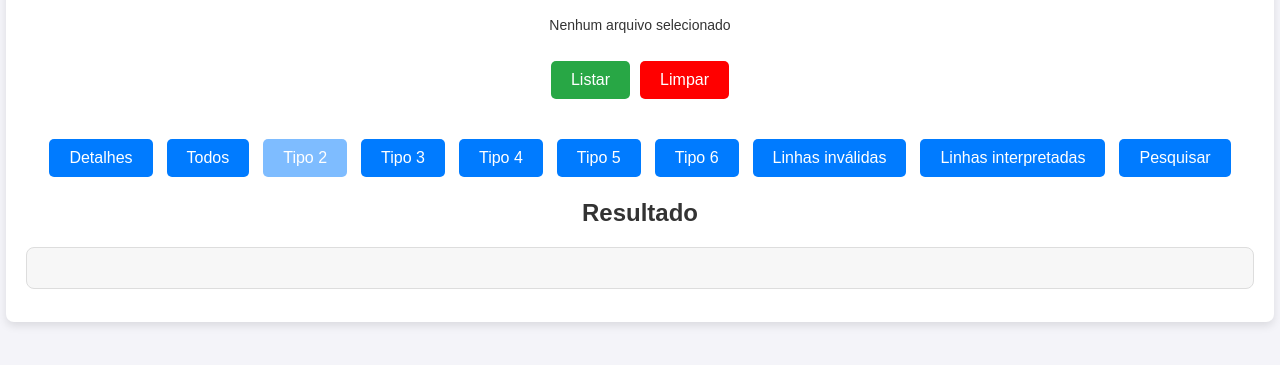
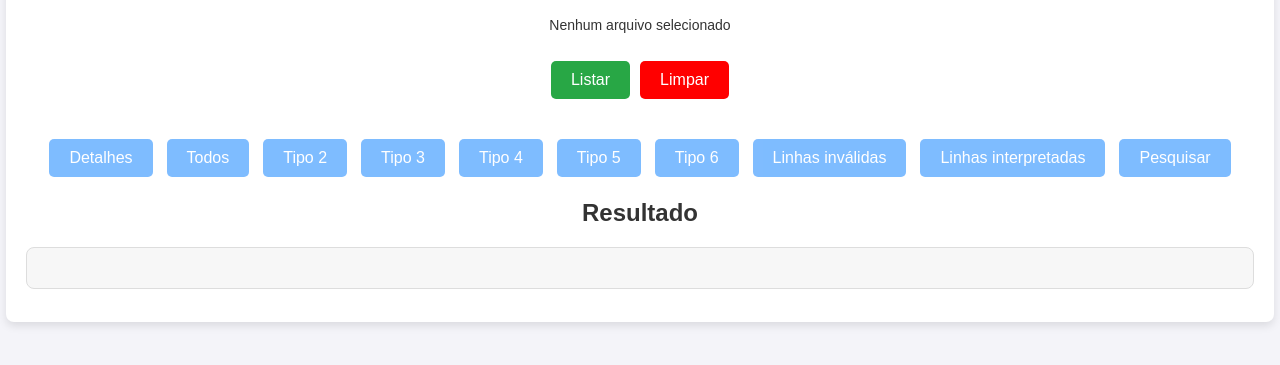
Before and after one commit to dougllassillva27/AFD-Expert-671-Netlify, a website: page index.html in a window 1280 px wide. Shown: the part 191-556 px from the top of the page. Drawn offline with Linux system fonts and the light colour scheme.

Commit message:
Sincronização automatica

```diff
--- a/index.html
+++ b/index.html
@@ -32,16 +32,16 @@
       </form>
 
       <div class="buttons">
-        <button data-tooltip="Exibe detalhes do arquivo ou registro" onclick="showDetails()">Detalhes</button>
-        <button data-tooltip="Mostrar todos os registros" onclick="filterByType('all')">Todos</button>
+        <button data-tooltip="Exibe detalhes do arquivo ou registro" onclick="showDetails()" disabled class="btn-disabled">Detalhes</button>
+        <button data-tooltip="Mostrar todos os registros" onclick="filterByType('all')" disabled class="btn-disabled">Todos</button>
         <button data-tooltip="Registros do tipo 2 (Identificação da empresa no REP)" onclick="filterByType('2')" disabled class="btn-disabled">Tipo 2</button>
-        <button data-tooltip="Registros do tipo 3 (Marcação de ponto para REP-C e REP-A)" onclick="filterByType('3')">Tipo 3</button>
-        <button data-tooltip="Registros do tipo 4 (Ajuste do relógio)" onclick="filterByType('4')">Tipo 4</button>
-        <button data-tooltip="Registros do tipo 5 (Inclusão, alteração ou exclusão de empregado no REP)" onclick="filterByType('5')">Tipo 5</button>
-        <button data-tooltip="Registros do tipo 6 (Eventos sensíveis do REP)" onclick="filterByType('6')">Tipo 6</button>
-        <button data-tooltip="Linhas que não atendem a nenhum tipo" onclick="filterInvalidLines()">Linhas inválidas</button>
-        <button data-tooltip="Mostrar interpretação detalhada das linhas" onclick="showInterpretedLines()">Linhas interpretadas</button>
-        <button data-tooltip="Pesquisar dentro do arquivo carregado" onclick="toggleSearch()">Pesquisar</button>
+        <button data-tooltip="Registros do tipo 3 (Marcação de ponto para REP-C e REP-A)" onclick="filterByType('3')" disabled class="btn-disabled">Tipo 3</button>
+        <button data-tooltip="Registros do tipo 4 (Ajuste do relógio)" onclick="filterByType('4')" disabled class="btn-disabled">Tipo 4</button>
+        <button data-tooltip="Registros do tipo 5 (Inclusão, alteração ou exclusão de empregado no REP)" onclick="filterByType('5')" disabled class="btn-disabled">Tipo 5</button>
+        <button data-tooltip="Registros do tipo 6 (Eventos sensíveis do REP)" onclick="filterByType('6')" disabled class="btn-disabled">Tipo 6</button>
+        <button data-tooltip="Linhas que não atendem a nenhum tipo" onclick="filterInvalidLines()" disabled class="btn-disabled">Linhas inválidas</button>
+        <button data-tooltip="Mostrar interpretação detalhada das linhas" onclick="showInterpretedLines()" disabled class="btn-disabled">Linhas interpretadas</button>
+        <button data-tooltip="Pesquisar dentro do arquivo carregado" onclick="toggleSearch()" disabled class="btn-disabled">Pesquisar</button>
       </div>
 
       <h2>Resultado</h2>
@@ -300,6 +300,12 @@ Razão social: ${registrosData.ultimaAlteracaoEmpresa.razaoSocial}
         // Oculta a área de pesquisa e limpa o campo de pesquisa
         dom.searchArea.style.display = 'none';
         dom.searchInput.value = '';
+
+        // Desabilitar os botões novamente
+        document.querySelectorAll('.buttons button').forEach((button) => {
+          button.disabled = true;
+          button.classList.add('btn-disabled');
+        });
       }
 
       // Event listeners
```
